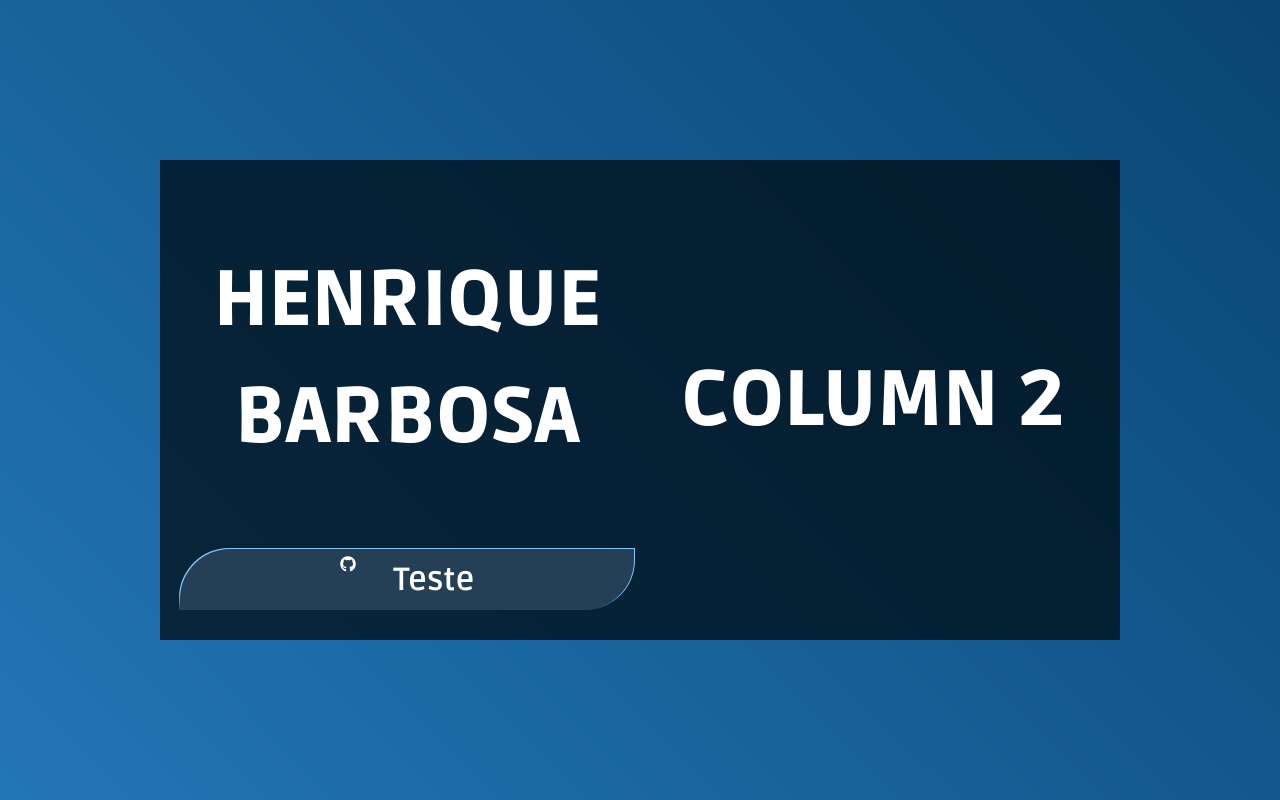
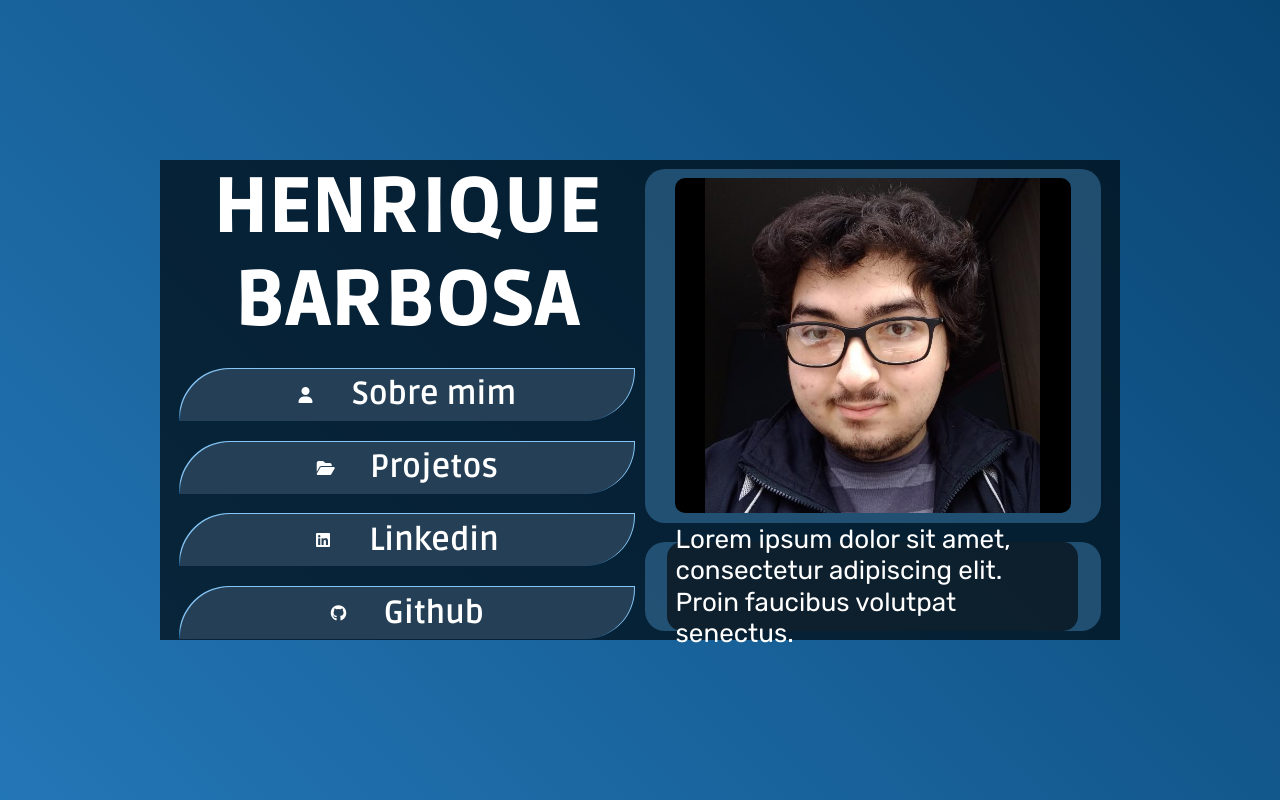
Before and after one commit to HenriBDev/personal_website, a React (Create React App) app: page / in a window 1280 px wide. Built offline with nearby package versions, Linux system fonts and the light colour scheme.

Commit message:
:sparkles: feat - Added more buttons and the right column
- Finished frame at large screen resolution

```diff
--- a/public/index.html
+++ b/public/index.html
@@ -26,7 +26,7 @@
     <!-- Google Fonts -->
     <link rel="preconnect" href="https://fonts.googleapis.com">
     <link rel="preconnect" href="https://fonts.gstatic.com" crossorigin>
-    <link href="https://fonts.googleapis.com/css2?family=Ruda:wght@700;900&display=swap" rel="stylesheet"><title>HenriBDev</title>
+    <link href="https://fonts.googleapis.com/css2?family=Ruda:wght@700;900&family=Rubik:wght@400&display=swap" rel="stylesheet"><title>HenriBDev</title>
 
     <!-- Font Awesome Icons -->
     <script src="https://kit.fontawesome.com/e9fa9360e5.js" crossorigin="anonymous"></script>
--- a/src/components/css/Button.css
+++ b/src/components/css/Button.css
@@ -1,18 +1,29 @@
-#button{
+.button{
     display: flex;
     flex-direction: row;
     justify-content: center;
-    align-items: flex-start;
+    align-items: center;
     padding: 1.5% 1.5%;
     gap: 3%;
     color: white;
     height: fit-content;
     width: 100%;
-    background: rgba(37, 64, 86);
+    background: radial-gradient(ellipse, rgba(37, 64, 86, 1) 0%, rgba(37, 64, 86, 1) 100%);
+    cursor: pointer;
     border-radius: 50px 0px;
 }
 
-#buttonBorder{
+.button:hover{
+    background: radial-gradient(ellipse, rgba(0, 12, 20, 1) 0%, rgba(37,118,182,1) 100%);
+    color: yellow;
+}
+
+.button:active{
+    background: radial-gradient(ellipse, rgba(0, 75, 133, 1) 0%, rgba(97,169,225,0.1) 100%);
+    color: yellow;
+}
+
+.buttonBorder{
     background: linear-gradient(180deg, rgba(133,198,247,1) 75%, rgba(0,108,191,0.45) 100%);
     border-radius: 50px 0px;
     width: 100%;
--- a/src/components/css/Frame.css
+++ b/src/components/css/Frame.css
@@ -24,3 +24,51 @@
     align-items: center;
     gap: 4.5%;
 }
+
+#imageFrameBorder{
+    height: 80%;
+    width: 100%;
+    border-radius: 20px;
+    display: flex;
+    justify-content: center;
+    align-items: center;
+    padding: 2% 30px;
+    background: rgba(83, 163, 225, 0.36);
+}
+
+#imageFrame{
+    height: 100%;
+    width: 100%;
+    background-color: black;
+    display: flex;
+    justify-content: center;
+    align-items: center;
+    border-radius: 10px;
+}
+
+#image{
+    height: 100%;
+}
+
+#descriptionFrameBorder{
+    height: 20%;
+    width: 100%;
+    display: flex;
+    justify-content: center;
+    align-items: center;
+    padding: 0 5%;
+    background: rgba(83, 163, 225, 0.36);
+    border-radius: 20px;
+}
+
+#descriptionFrame{
+    background: rgba(0, 0, 0, 0.6);
+    border-radius: 15px;
+    display: flex;
+    flex-direction: column;
+    justify-content: center;
+    align-items: center;
+    padding: 2%;
+    width: 100%;
+    height: 100%;
+}
--- a/src/components/js/Button.jsx
+++ b/src/components/js/Button.jsx
@@ -4,8 +4,8 @@ import '../css/Button.css'
 export class Button extends Component {
     render() {
         return (
-            <div id="buttonBorder">
-                <div id="button">
+            <div className="buttonBorder">
+                <div className="button">
                     <i class={this.props.icon + " buttonIcon"}></i><span className="subHeading1">{this.props.text}</span>
                 </div>
             </div>
--- a/src/components/js/Frame.jsx
+++ b/src/components/js/Frame.jsx
@@ -1,5 +1,6 @@
 import { Component } from 'react';
 import '../css/Frame.css'
+import pfp from '../../media/profilePhoto.jpg'
 import { Button } from './'
 
 export class Frame extends Component {
@@ -9,11 +10,25 @@ export class Frame extends Component {
             <div id="frame">
                 <div id="columnsContainer">
                     <div className="columns">
-                        <h1>Henrique Barbosa</h1>
-                        <Button icon="fa-brands fa-github" text="Teste"/>
+                        <div id="title">
+                            <h1>Henrique Barbosa</h1>
+                        </div>
+                        <Button icon="fa-solid fa-user" text="Sobre mim"/>
+                        <Button icon="fa-solid fa-folder-open" text="Projetos"/>
+                        <Button icon="fa-brands fa-linkedin" text="Linkedin"/>
+                        <Button icon="fa-brands fa-github" text="Github"/>
                     </div>
                     <div className="columns">
-                        <h1>Column 2</h1>
+                        <div id="imageFrameBorder">
+                            <div id="imageFrame">
+                                <img id="image" src={pfp}/>
+                            </div>
+                        </div>
+                        <div id="descriptionFrameBorder">
+                            <div id="descriptionFrame">
+                                <span id="descriptionText" className="body1">Lorem ipsum dolor sit amet, consectetur adipiscing elit. Proin faucibus volutpat senectus.</span>
+                            </div>
+                        </div>
                     </div>
                 </div>
             </div>
--- a/src/index.css
+++ b/src/index.css
@@ -1,6 +1,6 @@
 *{
   box-sizing: border-box;
-  line-height: 1.5em;
+  line-height: 120%;
 }
 
 html, body{
@@ -24,6 +24,12 @@ html, body{
   background: linear-gradient(45deg, rgba(35,118,182,1) 0%, rgba(9,69,115,1) 100%);
 }
 
+#title{
+  display: flex;
+  align-items: center;
+  text-align: center;
+}
+
 
 /* Typography */
 h1{
@@ -31,9 +37,8 @@ h1{
   font-size: 4.875rem;
   font-weight: 900;
   text-transform: uppercase;
-  display: flex;
-  align-items: center;
-  text-align: center;
+  margin: 0;
+  padding: 0;
 }
 
 .subHeading1{
@@ -41,3 +46,9 @@ h1{
   font-weight: 700;
   font-size: 2rem;
 }
+
+.body1{
+  font-family: 'Rubik';
+  font-weight: 400;
+  font-size: 1.625rem;
+}
```
Also changed, not shown: src/media/profilePhoto.jpg (added).
